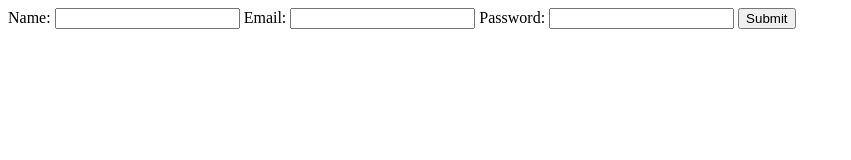
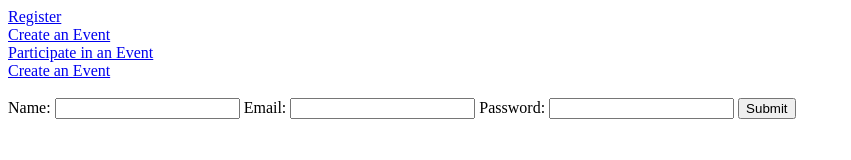
Before and after one commit to john-judge/not-just-another-race-timer, a website: page html/login.html in a window 1280 px wide. Shown: the whole page, without its empty margins (0-851 px from the left). Drawn offline with nearby package versions, Linux system fonts and the light colour scheme.

Commit message:
linked up page nav

```diff
--- a/html/login.html
+++ b/html/login.html
@@ -12,6 +12,20 @@
 
 </head>
 <body>
+
+    <a href="/not-just-another-race-timer/register"> Register </a>
+    <br>
+
+    <a href="/not-just-another-race-timer/event_manager"> Create an Event </a>
+    <br>
+
+    <a href="/not-just-another-race-timer/participate"> Participate in an Event </a>
+    <br>
+
+    <a href="/not-just-another-race-timer/event_manager"> Create an Event </a>
+    <br>
+    <br>
+
     <form id="submit" method="post" action="/">
 	    Name: <input type="text" name="name" autocomplete="name">
 	    Email: <input type="text" name="email" autocomplete="email">
```
Also changed, not shown: html/event_manager.html (+5 -0 lines), html/home.html (+16 -0 lines), html/participate.html (+5 -0 lines), html/register.html (+7 -0 lines).
